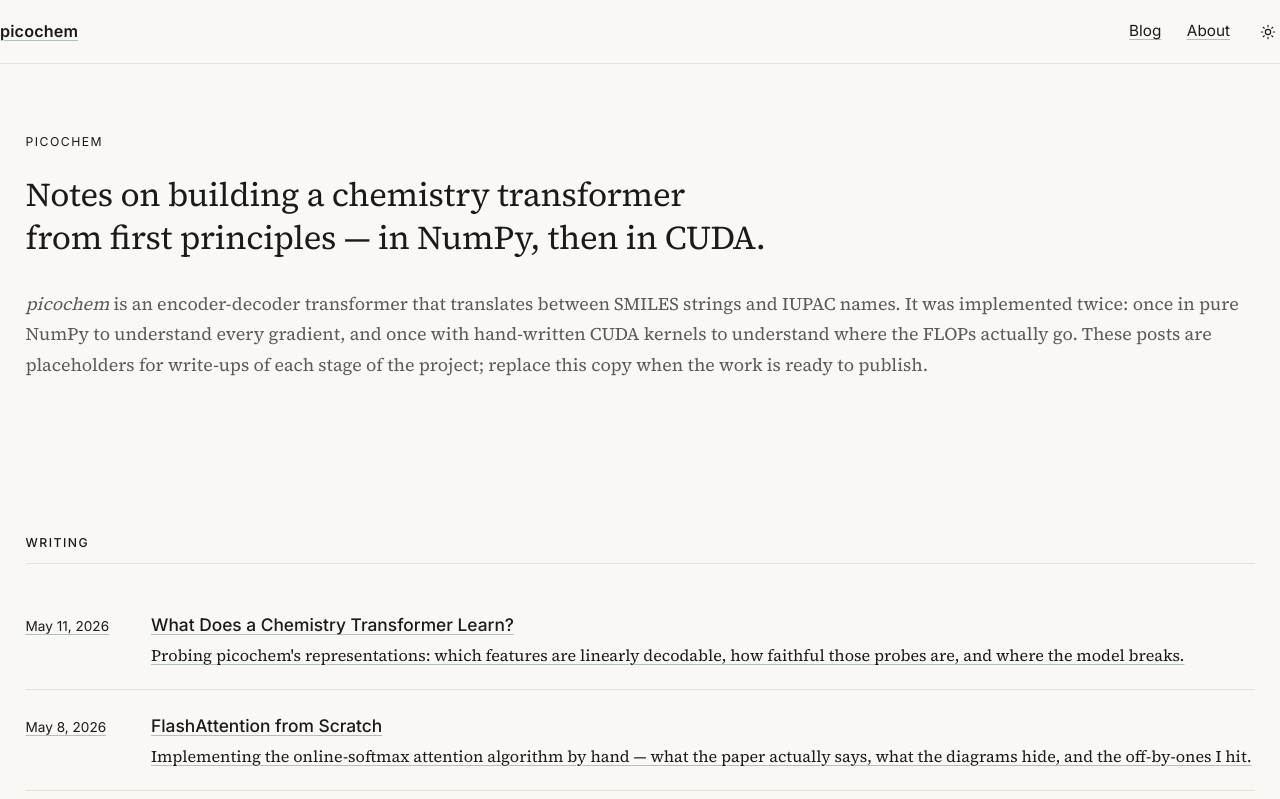
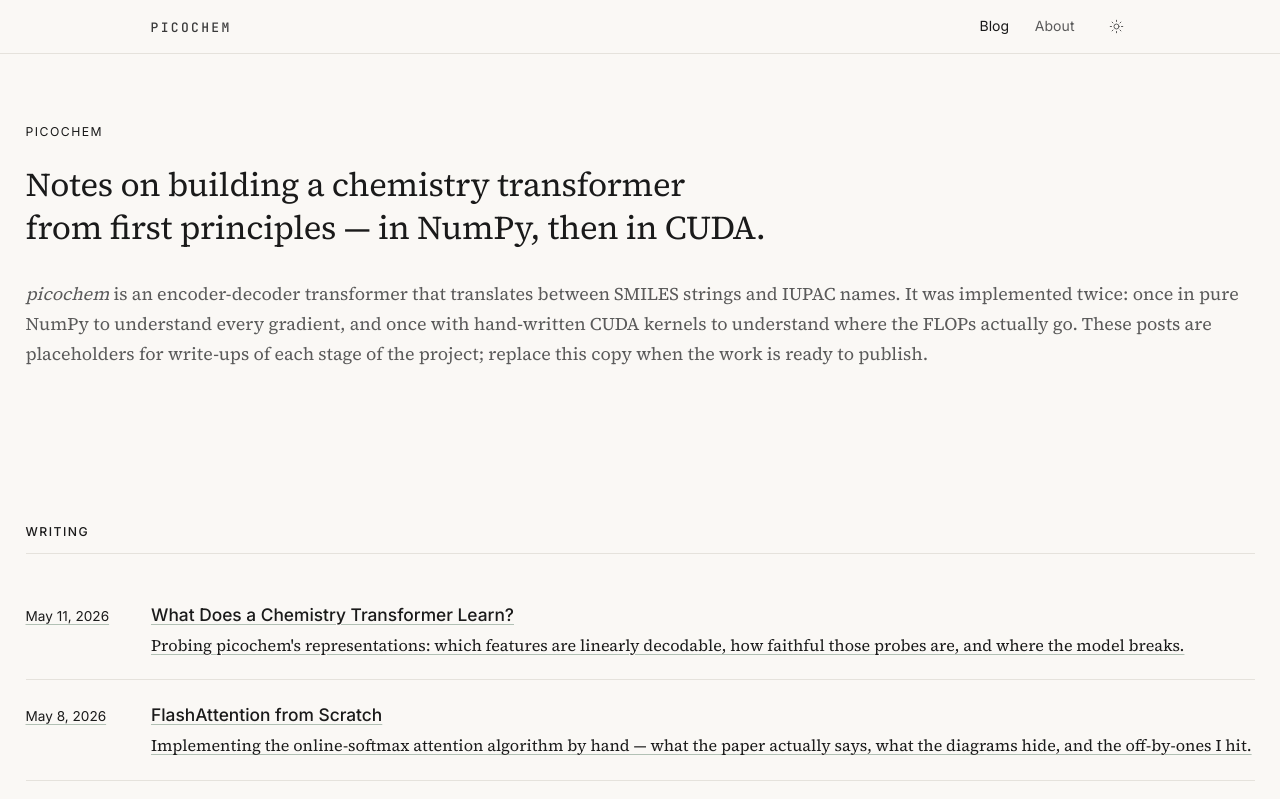
Before and after one commit to virkvarjun/KhemKernel, an Astro site in the folder picochem-site/: page / in a window 1280 px wide. Shown: the top 799 px of the page. Built offline with nearby package versions, Linux system fonts and the light colour scheme; Astro itself is replaced by a stand-in of ours; some packages are replaced by stand-ins of ours.

Commit message:
Restyled header with PICOCHEM brand mark and Inter nav

```diff
--- a/picochem-site/src/components/Header.astro
+++ b/picochem-site/src/components/Header.astro
@@ -1,14 +1,16 @@
 ---
 const { pathname } = Astro.url;
 const isActive = (href: string) =>
-  pathname === href || (href !== '/' && pathname.startsWith(href));
+  href === '/' ? pathname === '/' : pathname.startsWith(href);
 ---
 
-<header class="site-header">
-  <div class="container-wide site-header-inner">
-    <a href="/" class="site-title" aria-label="picochem home">picochem</a>
-    <nav class="site-nav" aria-label="Primary">
-      <a href="/" class={isActive('/') && pathname === '/' ? 'is-active' : ''}>Blog</a>
+<header id="header" class="site-header">
+  <div class="site-header-inner">
+    <div class="navbar-logo">
+      <a href="/" aria-label="picochem home">PICOCHEM</a>
+    </div>
+    <nav class="top-nav" aria-label="Primary">
+      <a href="/" class={isActive('/') ? 'is-active' : ''}>Blog</a>
       <a href="/about" class={isActive('/about') ? 'is-active' : ''}>About</a>
       <button
         type="button"
@@ -16,11 +18,11 @@ const isActive = (href: string) =>
         aria-label="Toggle dark mode"
         title="Toggle theme"
       >
-        <svg class="icon-sun" width="16" height="16" viewBox="0 0 24 24" fill="none" stroke="currentColor" stroke-width="1.75" stroke-linecap="round" stroke-linejoin="round" aria-hidden="true">
+        <svg id="sun" width="15" height="15" viewBox="0 0 24 24" fill="none" stroke="currentColor" stroke-width="1.6" stroke-linecap="round" stroke-linejoin="round" aria-hidden="true">
           <circle cx="12" cy="12" r="4"/>
           <path d="M12 2v2M12 20v2M4.93 4.93l1.41 1.41M17.66 17.66l1.41 1.41M2 12h2M20 12h2M4.93 19.07l1.41-1.41M17.66 6.34l1.41-1.41"/>
         </svg>
-        <svg class="icon-moon" width="16" height="16" viewBox="0 0 24 24" fill="none" stroke="currentColor" stroke-width="1.75" stroke-linecap="round" stroke-linejoin="round" aria-hidden="true">
+        <svg id="moon" width="15" height="15" viewBox="0 0 24 24" fill="none" stroke="currentColor" stroke-width="1.6" stroke-linecap="round" stroke-linejoin="round" aria-hidden="true">
           <path d="M21 12.79A9 9 0 1 1 11.21 3a7 7 0 0 0 9.79 9.79z"/>
         </svg>
       </button>
@@ -30,59 +32,65 @@ const isActive = (href: string) =>
 
 <style>
   .site-header {
-    border-bottom: 1px solid var(--rule);
-    padding: 1.1rem 0;
-    background: var(--bg);
+    height: var(--site-header-height);
     position: sticky;
     top: 0;
-    z-index: 50;
-    backdrop-filter: saturate(120%) blur(8px);
-    -webkit-backdrop-filter: saturate(120%) blur(8px);
-    background: color-mix(in srgb, var(--bg) 88%, transparent);
+    z-index: 100;
+    background: color-mix(in srgb, var(--bg) 90%, transparent);
+    backdrop-filter: saturate(140%) blur(6px);
+    -webkit-backdrop-filter: saturate(140%) blur(6px);
+    border-bottom: 1px solid var(--rule);
   }
   .site-header-inner {
+    max-width: var(--measure-wide);
+    height: 100%;
+    margin: 0 auto;
+    padding: 0 var(--gutter);
     display: flex;
     align-items: center;
     justify-content: space-between;
   }
-  .site-title {
-    font-family: var(--font-sans);
-    font-weight: 600;
-    font-size: 0.95rem;
-    letter-spacing: 0.01em;
-    color: var(--text);
-    border-bottom: 0;
+
+  .navbar-logo a {
+    font-family: var(--font-mono);
+    font-weight: 500;
+    font-size: 13px;
+    letter-spacing: 0.18em;
+    color: var(--fg2);
+    text-decoration: none;
   }
-  .site-title:hover { color: var(--accent); }
-  .site-nav {
+  .navbar-logo a:hover { color: var(--fg); opacity: 0.85; }
+
+  .top-nav {
     display: flex;
     align-items: center;
     gap: 1.5rem;
   }
-  .site-nav a {
+  .top-nav a {
     font-family: var(--font-sans);
-    font-size: 0.9rem;
-    color: var(--text-muted);
-    border-bottom: 0;
+    font-size: 14px;
+    color: var(--fg3);
+    text-decoration: none;
+    letter-spacing: 0.005em;
+    padding: 0.25rem 0;
   }
-  .site-nav a:hover { color: var(--text); }
-  .site-nav a.is-active { color: var(--text); }
+  .top-nav a:hover { color: var(--fg); }
+  .top-nav a.is-active { color: var(--fg); }
 
   #theme-toggle {
     background: transparent;
     border: 0;
-    color: var(--text-muted);
+    color: var(--fg3);
     cursor: pointer;
-    padding: 0.25rem;
+    padding: 0.25rem 0.3rem;
     display: inline-flex;
     align-items: center;
-    justify-content: center;
     border-radius: 3px;
+    margin-left: 0.25rem;
   }
-  #theme-toggle:hover { color: var(--text); }
-  #theme-toggle .icon-moon { display: none; }
-  :global([data-theme='dark']) #theme-toggle .icon-sun { display: none; }
-  :global([data-theme='dark']) #theme-toggle .icon-moon { display: inline-block; }
+  #theme-toggle:hover { color: var(--fg); }
+  :global([data-theme='dark']) #sun { display: none; }
+  :global(:not([data-theme='dark'])) #moon { display: none; }
 </style>
 
 <script is:inline>
```
